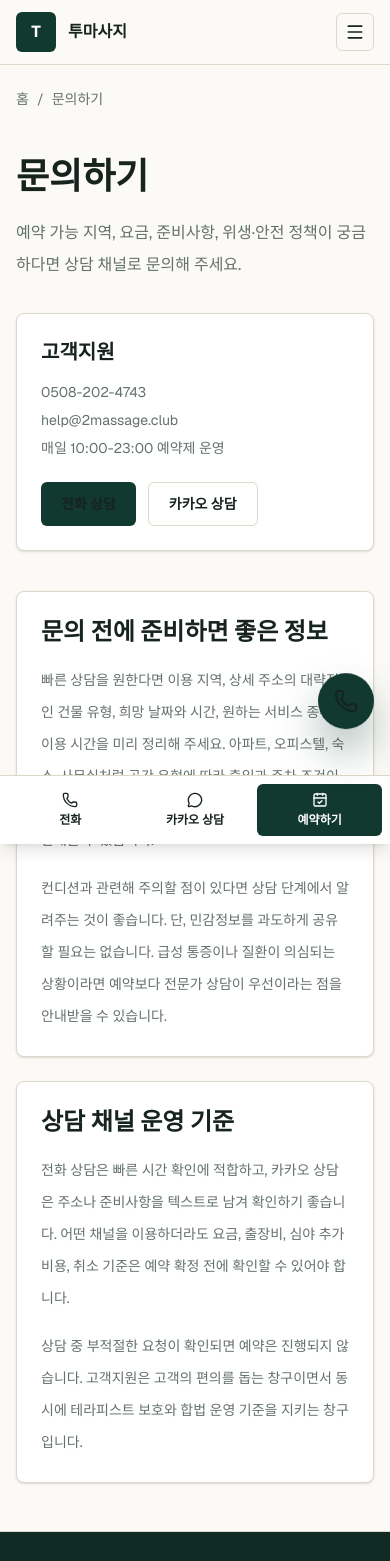
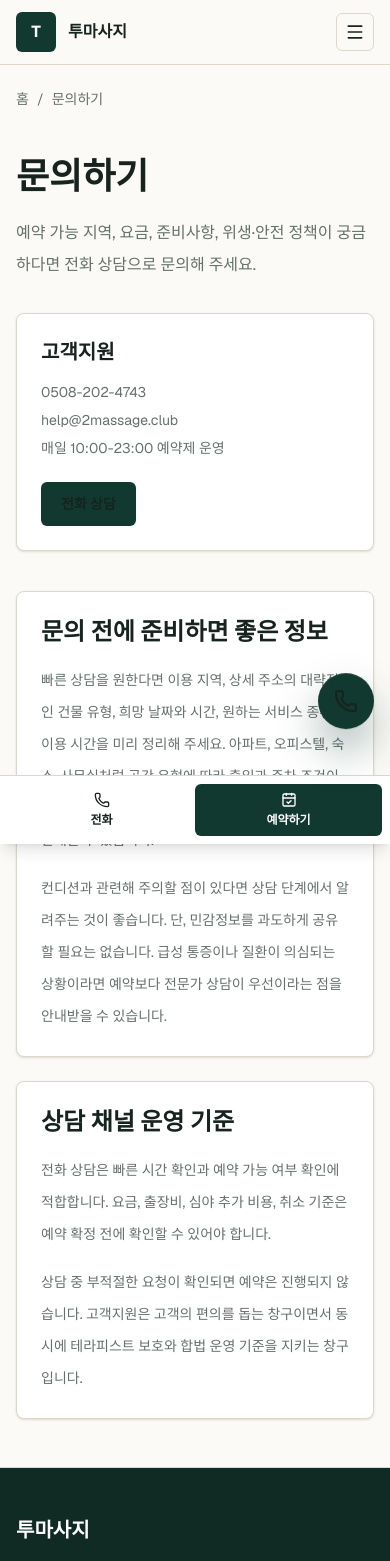
Before and after one commit to guhara1/twomassage, a Next.js app: page /contact in a window 390 px wide. Shown: the top 1561 px of the page. Built offline with nearby package versions, Linux system fonts and the light colour scheme.

Commit message:
Remove Kakao consultation CTAs

```diff
--- a/src/app/contact/page.tsx
+++ b/src/app/contact/page.tsx
@@ -20,14 +20,21 @@ export default function ContactPage() {
         <div className="container grid gap-8 md:grid-cols-2">
           <div>
             <h1 className="text-4xl font-bold">문의하기</h1>
-            <p className="mt-5 leading-8 text-muted-foreground">예약 가능 지역, 요금, 준비사항, 위생·안전 정책이 궁금하다면 상담 채널로 문의해 주세요.</p>
+            <p className="mt-5 leading-8 text-muted-foreground">
+              예약 가능 지역, 요금, 준비사항, 위생·안전 정책이 궁금하다면 전화 상담으로 문의해 주세요.
+            </p>
           </div>
           <Card>
             <h2 className="text-xl font-bold">고객지원</h2>
-            <p className="mt-3 text-sm leading-7 text-muted-foreground">{business.phone}<br />{business.email}<br />{business.hours}</p>
+            <p className="mt-3 text-sm leading-7 text-muted-foreground">
+              {business.phone}
+              <br />
+              {business.email}
+              <br />
+              {business.hours}
+            </p>
             <div className="mt-5 flex flex-wrap gap-3">
               <Button href={business.phoneHref}>전화 상담</Button>
-              <Button href={business.kakao} variant="outline">카카오 상담</Button>
             </div>
           </Card>
         </div>
--- a/src/components/Header.tsx
+++ b/src/components/Header.tsx
@@ -1,6 +1,6 @@
 "use client";
 
-import { Menu, MessageCircle, Phone, X } from "lucide-react";
+import { Menu, Phone, X } from "lucide-react";
 import Link from "next/link";
 import { useState } from "react";
 import { business, mainNav } from "@/data/business";
@@ -46,7 +46,7 @@ export function Header() {
               {activeMenu === group.label ? (
                 <div className="absolute left-0 top-full w-60 pt-3">
                   <div className="rounded-lg border border-border bg-card p-2 shadow-lg">
-                    {group.items.map(([label, href]) => (
+                    {group.items.map(([label, href]) =>
                       href.startsWith("#heading:") ? (
                         <p key={href} className="px-3 pb-1 pt-3 text-xs font-bold text-accent first:pt-1">
                           {label}
@@ -61,7 +61,7 @@ export function Header() {
                           {label}
                         </Link>
                       )
-                    ))}
+                    )}
                   </div>
                 </div>
               ) : null}
@@ -72,9 +72,6 @@ export function Header() {
         <div className="hidden items-center gap-2 lg:flex">
           <Button href={business.phoneHref} variant="outline" className="px-3">
             <Phone className="h-4 w-4" /> 전화 상담
-          </Button>
-          <Button href={business.kakao} variant="outline" className="px-3">
-            <MessageCircle className="h-4 w-4" /> 카카오 상담
           </Button>
           <Button href="/booking">예약하기</Button>
         </div>
@@ -101,7 +98,7 @@ export function Header() {
                   {group.label}
                 </Link>
                 <div className="grid gap-1 ps-3">
-                  {group.items.map(([label, href]) => (
+                  {group.items.map(([label, href]) =>
                     href.startsWith("#heading:") ? (
                       <p key={href} className="px-3 pb-1 pt-3 text-xs font-bold text-accent">
                         {label}
@@ -111,7 +108,7 @@ export function Header() {
                         {label}
                       </Link>
                     )
-                  ))}
+                  )}
                 </div>
               </div>
             ))}
--- a/src/components/MobileCta.tsx
+++ b/src/components/MobileCta.tsx
@@ -1,4 +1,4 @@
-import { CalendarCheck, MessageCircle, Phone } from "lucide-react";
+import { CalendarCheck, Phone } from "lucide-react";
 import Link from "next/link";
 import { business } from "@/data/business";
 
@@ -13,12 +13,9 @@ export function MobileCta() {
         <Phone className="phone-float-icon h-6 w-6" />
       </Link>
 
-      <div className="fixed inset-x-0 bottom-0 z-50 grid grid-cols-3 border-t border-border bg-card p-2 shadow-lg md:hidden">
+      <div className="fixed inset-x-0 bottom-0 z-50 grid grid-cols-2 border-t border-border bg-card p-2 shadow-lg md:hidden">
         <Link href={business.phoneHref} className="flex flex-col items-center gap-1 rounded-md px-2 py-2 text-xs font-semibold">
           <Phone className="h-4 w-4" /> 전화
-        </Link>
-        <Link href={business.kakao} className="flex flex-col items-center gap-1 rounded-md px-2 py-2 text-xs font-semibold">
-          <MessageCircle className="h-4 w-4" /> 카카오 상담
         </Link>
         <Link href="/booking" className="flex flex-col items-center gap-1 rounded-md bg-[#12392f] px-2 py-2 text-xs font-semibold !text-white">
           <CalendarCheck className="h-4 w-4" /> 예약하기
--- a/src/data/business.ts
+++ b/src/data/business.ts
@@ -4,7 +4,6 @@ export const business = {
   representative: "김유환",
   phone: "0508-202-4743",
   phoneHref: "tel:05082024743",
-  kakao: "https://pf.kakao.com/_placeholder",
   email: "help@2massage.club",
   hours: "매일 10:00-23:00 예약제 운영",
   address: "경기도 파주시 청석로 268",
--- a/src/data/pageContent.ts
+++ b/src/data/pageContent.ts
@@ -121,7 +121,7 @@ export const contactBlocks: ContentBlock[] = [
   {
     title: "상담 채널 운영 기준",
     body: [
-      "전화 상담은 빠른 시간 확인에 적합하고, 카카오 상담은 주소나 준비사항을 텍스트로 남겨 확인하기 좋습니다. 어떤 채널을 이용하더라도 요금, 출장비, 심야 추가 비용, 취소 기준은 예약 확정 전에 확인할 수 있어야 합니다.",
+      "전화 상담은 빠른 시간 확인과 예약 가능 여부 확인에 적합합니다. 요금, 출장비, 심야 추가 비용, 취소 기준은 예약 확정 전에 확인할 수 있어야 합니다.",
       "상담 중 부적절한 요청이 확인되면 예약은 진행되지 않습니다. 고객지원은 고객의 편의를 돕는 창구이면서 동시에 테라피스트 보호와 합법 운영 기준을 지키는 창구입니다."
     ]
   }
```
